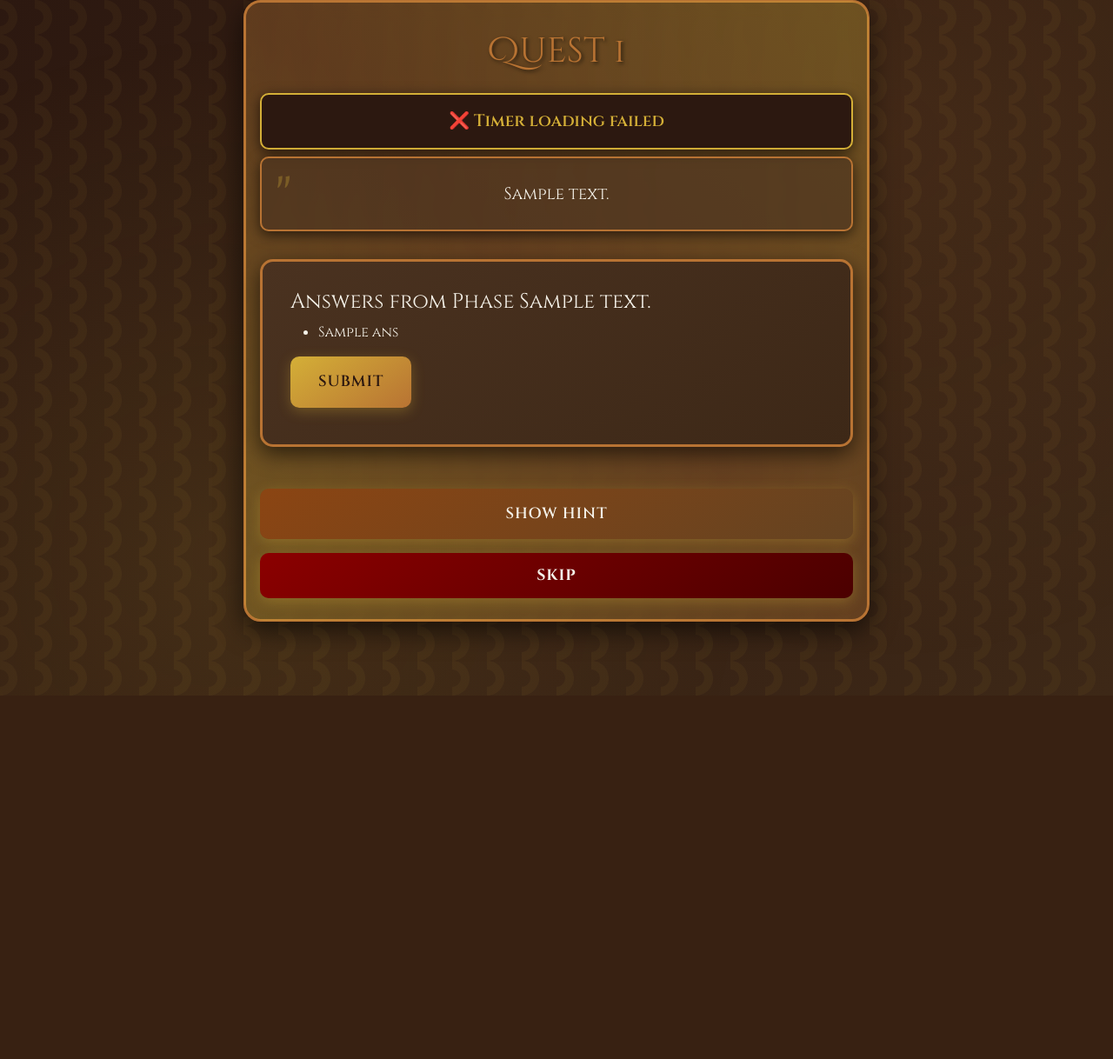
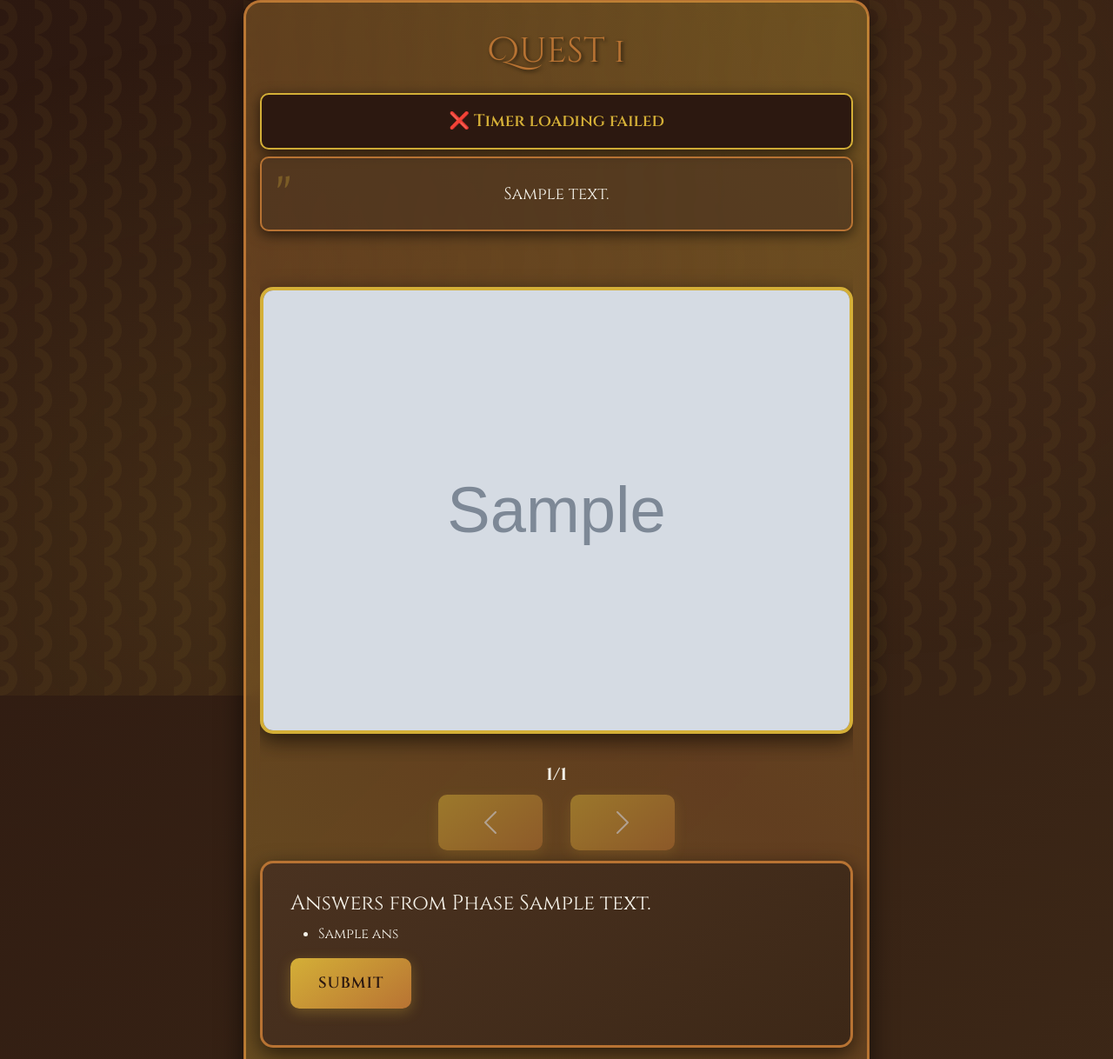
Before and after one commit to yasenOfficial/TreasureHuntWebsite, a Flask app: template templates/treasurehunt.html in a window 1280 px wide. Shown: the top 1218 px of the page at 87% size. Before the commit the page ends 800 px from the top, so only its background shows below. Run offline with Flask 3, Linux system fonts and the light colour scheme; the template is opened without the code that fills it: most values are stand-ins (such as "Sample title", 1, 10 or a date in 2020); grey boxes marked "Sample" are stand-in pictures; some libraries are stand-ins or nearby versions.

Commit message:
add carousel, have to fix x/total

```diff
--- a/app.py
+++ b/app.py
@@ -80,6 +80,15 @@ def time_up():
 # -------------------------
 @app.route('/treasurehunt')
 def treasurehunt():
+
+    def _as_list(val):
+        if not val:
+            return []
+        if isinstance(val, list):
+            return [str(x) for x in val if str(x).strip()]
+        return [str(val)]
+
+
     team_name = session.get('team_name')
     if not team_name:
         return redirect(url_for('login'))
@@ -105,6 +114,10 @@ def treasurehunt():
     current_idx = team_doc["current_quest_idx"]
     quest_id = team_doc["quest_order"][current_idx]
     quest = mongo.db.quests.find_one({"_id": ObjectId(quest_id)})
+
+    quest_images = _as_list(
+        quest.get("image_paths") or quest.get("image_path")
+    )
 
     phase_answers = []
     if quest.get("list_phase_answers") is not None:
@@ -149,7 +162,8 @@ def treasurehunt():
         hint_timer_start=hint_timer_start,
         global_timer_duration=GLOBAL_TIMER_DURATION,
         global_timer_start=global_start,
-        phase_answers=phase_answers   # <-- new
+        phase_answers=phase_answers,
+        quest_images=quest_images  # <-- NEW
     )
 
 
--- a/static/css/styles.css
+++ b/static/css/styles.css
@@ -440,6 +448,14 @@ div[style*="display:flex"] {
   border: 0 !important;
   border-radius: .375rem !important;
 }
+
+/* Custom spacing for carousel controls */
+.carousel-control-prev, .carousel-control-next {
+  margin-left: 1rem; /* Adjusts space between the buttons */
+  margin-right: 1rem; /* Adjusts space between the buttons */
+}
+
+
 
 /* ===== SCOREBOARD ===== */
 .scoreboard .card {
--- /dev/null
+++ b/static/js/carousel.js
@@ -0,0 +1,46 @@
+// carousel.js
+
+document.addEventListener('DOMContentLoaded', function () {
+  const carousel = document.querySelector('#questImagesCarousel');
+  const counter = document.querySelector('#carousel-image-counter');
+
+  // Get the total number of images from the data attribute in HTML
+  const totalImages = document.querySelector('#carousel-container').getAttribute('data-total-images');
+  let currentIndex = 0; // Tracks the current image index
+
+  // Function to update the counter
+  function updateCounter() {
+    counter.textContent = `${currentIndex + 1}/${totalImages}`;
+  }
+
+  // Initialize counter
+  updateCounter();
+
+  // Update the image counter when the carousel slides
+  carousel.addEventListener('slide.bs.carousel', function (event) {
+    currentIndex = event.to;  // event.to is the index of the next slide
+    updateCounter();
+  });
+
+  // Event listeners for the carousel controls (prev/next)
+  const prevButton = document.querySelector('.carousel-control-prev');
+  const nextButton = document.querySelector('.carousel-control-next');
+
+  prevButton.addEventListener('click', function () {
+    if (currentIndex > 0) {
+      currentIndex--;
+    } else {
+      currentIndex = totalImages - 1;  // Wrap around to the last image
+    }
+    updateCounter();
+  });
+
+  nextButton.addEventListener('click', function () {
+    if (currentIndex < totalImages - 1) {
+      currentIndex++;
+    } else {
+      currentIndex = 0;  // Wrap around to the first image
+    }
+    updateCounter();
+  });
+});
--- a/templates/treasurehunt.html
+++ b/templates/treasurehunt.html
@@ -1,4 +1,3 @@
-<!-- templates/treasurehunt.html -->
 <!DOCTYPE html>
 <html lang="en">
   <head>
@@ -52,6 +51,45 @@
 
       <p>{{ quest.text }}</p>
 
+      <!-- Quest Image Carousel -->
+      {% if quest_images and quest_images|length > 0 %}
+        <div id="questImagesCarousel" class="carousel slide" data-bs-ride="carousel">
+          <div class="carousel-inner">
+            {% for img in quest_images %}
+              <div class="carousel-item {% if loop.index0 == 0 %}active{% endif %}">
+                <img
+                  class="d-block w-100"
+                  src="{{ url_for('static', filename=img) }}"
+                  alt="Quest image {{ loop.index0 + 1 }}"
+                />
+              </div>
+            {% endfor %}
+          </div>
+
+          <!-- Image counter (hidden data attribute) -->
+                     <div class="text-center">
+
+          <div id="carousel-container text-center" data-total-images="{{ quest_images|length }}">
+            <span id="carousel-image-counter" style="font-size: 1.25rem; font-weight: bold;">1/{{ quest_images|length }}</span>
+          </div>          </div>
+
+
+
+          <!-- Carousel controls -->
+          <div class="d-flex justify-content-center mt-2">
+            <button class="carousel-control-prev" type="button" data-bs-target="#questImagesCarousel" data-bs-slide="prev">
+              <span class="carousel-control-prev-icon" aria-hidden="true"></span>
+              <span class="visually-hidden">Previous</span>
+            </button>
+            <button class="carousel-control-next" type="button" data-bs-target="#questImagesCarousel" data-bs-slide="next">
+              <span class="carousel-control-next-icon" aria-hidden="true"></span>
+              <span class="visually-hidden">Next</span>
+            </button>
+          </div>
+        </div>
+      {% endif %}
+
+      <!-- Quest Image (Single) for backward compatibility -->
       {% if quest.image_path %}
       <img
         src="{{ url_for('static', filename=quest.image_path) }}"
@@ -71,17 +109,20 @@
         <!-- Hidden value for grid result (filled by JS if a grid exists) -->
         <input type="hidden" id="grid_cipher" name="grid_cipher" value="" />
 
-        {% if quest.grid %} {% set parts = quest.grid.split('x') %} {% set rows
-        = parts[0] | int %} {% set cols = parts[1] | int %}
+        {% if quest.grid %}
+        {% set parts = quest.grid.split('x') %}
+        {% set rows = parts[0] | int %}
+        {% set cols = parts[1] | int %}
         <div class="grid-wrapper" style="margin: 12px 0">
-          <label style="display: block; margin-bottom: 6px"
-            >Grid ({{ rows }}×{{ cols }}):</label
-          >
+          <label style="display: block; margin-bottom: 6px">
+            Grid ({{ rows }}×{{ cols }}):
+          </label>
           <div
             id="grid-container"
             style="display:grid; grid-template-columns: repeat({{ cols }}, 40px); gap: 6px;"
           >
-            {% for r in range(rows) %} {% for c in range(cols) %}
+            {% for r in range(rows) %}
+              {% for c in range(cols) %}
                 <input
                   type="text"
                   class="grid-cell"
@@ -98,10 +139,13 @@
                     font-size: 18px;
                   "
                 />
-            {% endfor %} {% endfor %}
+              {% endfor %}
+            {% endfor %}
           </div>
         </div>
-        {% endif %} {% if phase_answers %}
+        {% endif %}
+
+        {% if phase_answers %}
         <div class="phase-answers">
           <h4>Answers from Phase {{ quest.list_phase_answers }}</h4>
           <ul>
@@ -110,13 +154,16 @@
             {% endfor %}
           </ul>
         </div>
-        {% endif %} {% if quest.correct_answers and
-        quest.correct_answers.strip() %}
+        {% endif %}
+
+        {% if quest.correct_answers and quest.correct_answers.strip() %}
         <div class="mb-3">
           <label for="answer" class="form-label">Your Answer:</label>
           <input type="text" id="answer" name="answer" required />
         </div>
-        {% endif %} {% if quest.file_required %}
+        {% endif %}
+
+        {% if quest.file_required %}
         <div class="mb-3">
           <label for="uploaded_file" class="form-label">Upload File:</label>
           <input type="file" id="uploaded_file" name="uploaded_file" required />
@@ -156,5 +203,8 @@
     <script src="{{ url_for('static', filename='js/gridBuilder.js') }}"></script>
     <script src="{{ url_for('static', filename='js/inputFile.js') }}"></script>
     <script src="{{ url_for('static', filename='js/hintHandler.js') }}"></script>
+
+    <!-- Separate JS file for carousel counter -->
+    <script src="{{ url_for('static', filename='js/carousel.js') }}"></script>
   </body>
 </html>
```
Also changed, not shown: other parts of static/css/styles.css (+26 -18 lines). Lines whose indentation alone changed are shown as unchanged.
